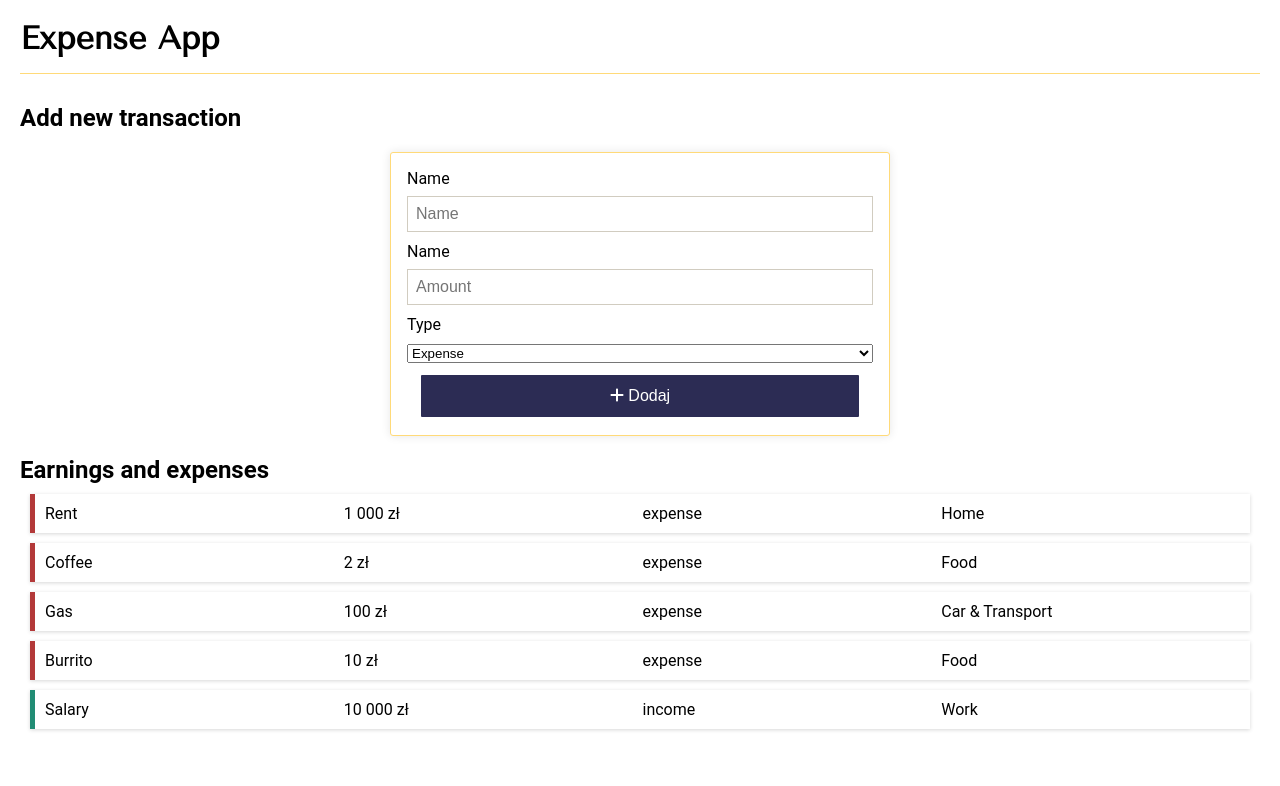
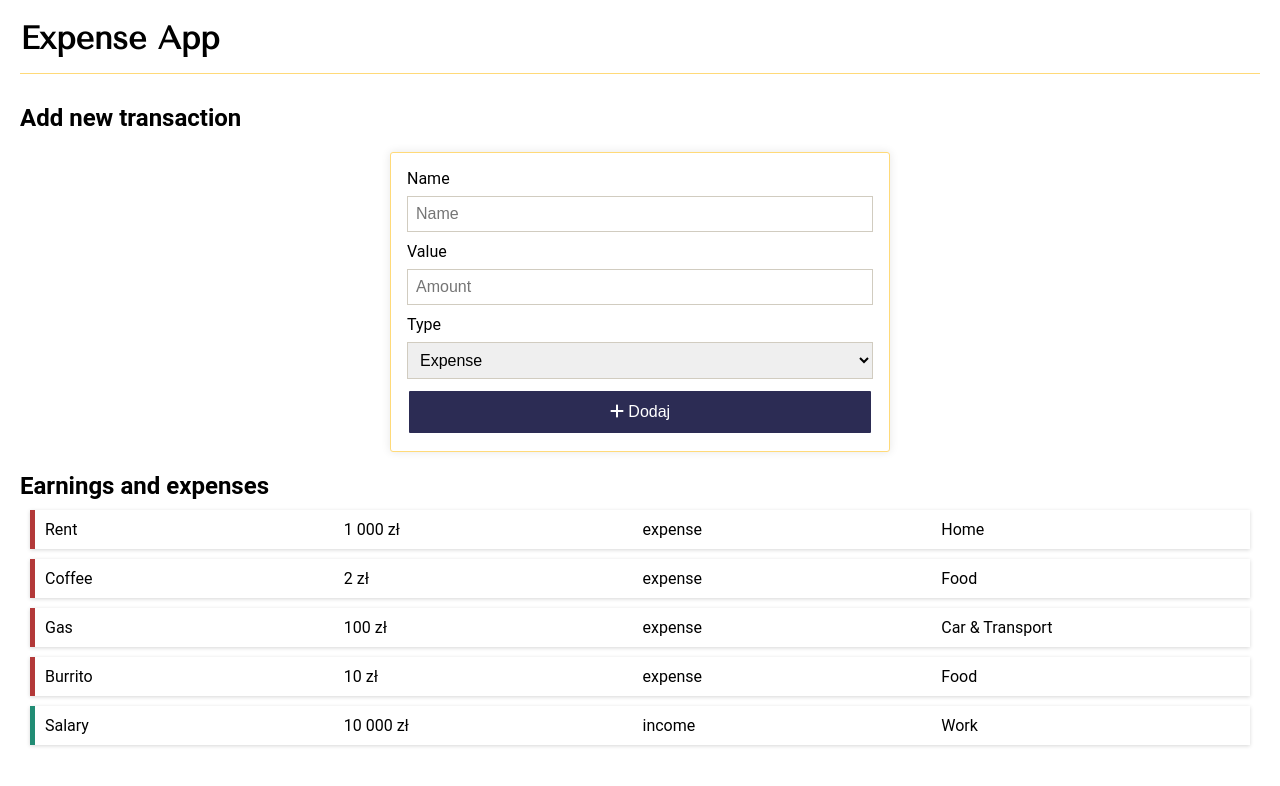
Before and after one commit to lukasz-pekala/react-simple-expense-calculator, a React (Create React App) app: page / in a window 1280 px wide. Shown: the top 786 px of the page. Built offline with nearby package versions, Linux system fonts and the light colour scheme.

Commit message:
Styled button and margin

```diff
--- a/src/AddExpense/AddExpenseForm.tsx
+++ b/src/AddExpense/AddExpenseForm.tsx
@@ -13,7 +13,8 @@ const StyledGenericInput = styled.div`
   gap: 8px;
   font-size: 1em;
 
-  input {
+  input,
+  select {
     font-size: 1em;
     padding: 0.5em;
     border: 1px solid #d1ccc0;
@@ -69,14 +70,17 @@ const AddExpenseForm = () => {
             </GenericInput>
 
             <GenericInput name="amount" type="number" placeholder="Amount">
-              Name
+              Value
             </GenericInput>
 
-            <label htmlFor="favouriteColor">Type</label>
-            <Field name="favouriteColor" as="select">
-              <option value="expense">Expense</option>
-              <option value="income">Income</option>
-            </Field>
+            <StyledGenericInput>
+              <label htmlFor="type">Type</label>
+              <Field name="type" as="select">
+                <option value="expense">Expense</option>
+                <option value="income">Income</option>
+              </Field>
+            </StyledGenericInput>
+
             <Button primary type="submit">
               <FontAwesomeIcon className="action-icon" icon={faPlus} />
               <span> Dodaj</span>
--- a/src/shared/Button/Button.tsx
+++ b/src/shared/Button/Button.tsx
@@ -13,7 +13,7 @@ const Button = styled.button<ButtonProps>`
 
   font-size: 1em;
   min-width: 10em;
-  margin: 0 0.75em;
+  margin: 0;
   padding: 0.75em 1.5em;
   border: 2px solid;
   border-radius: 3px;
```
